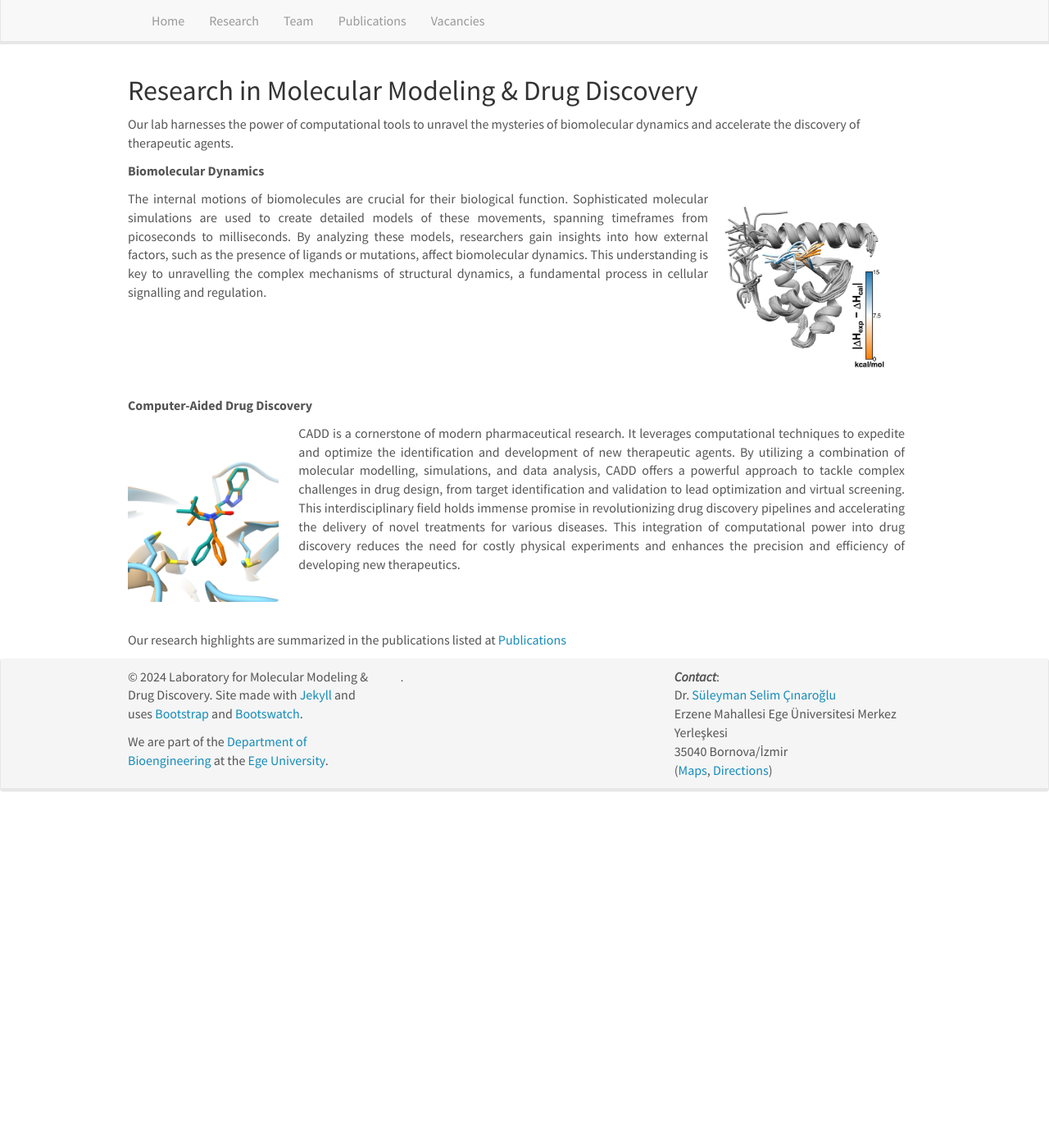
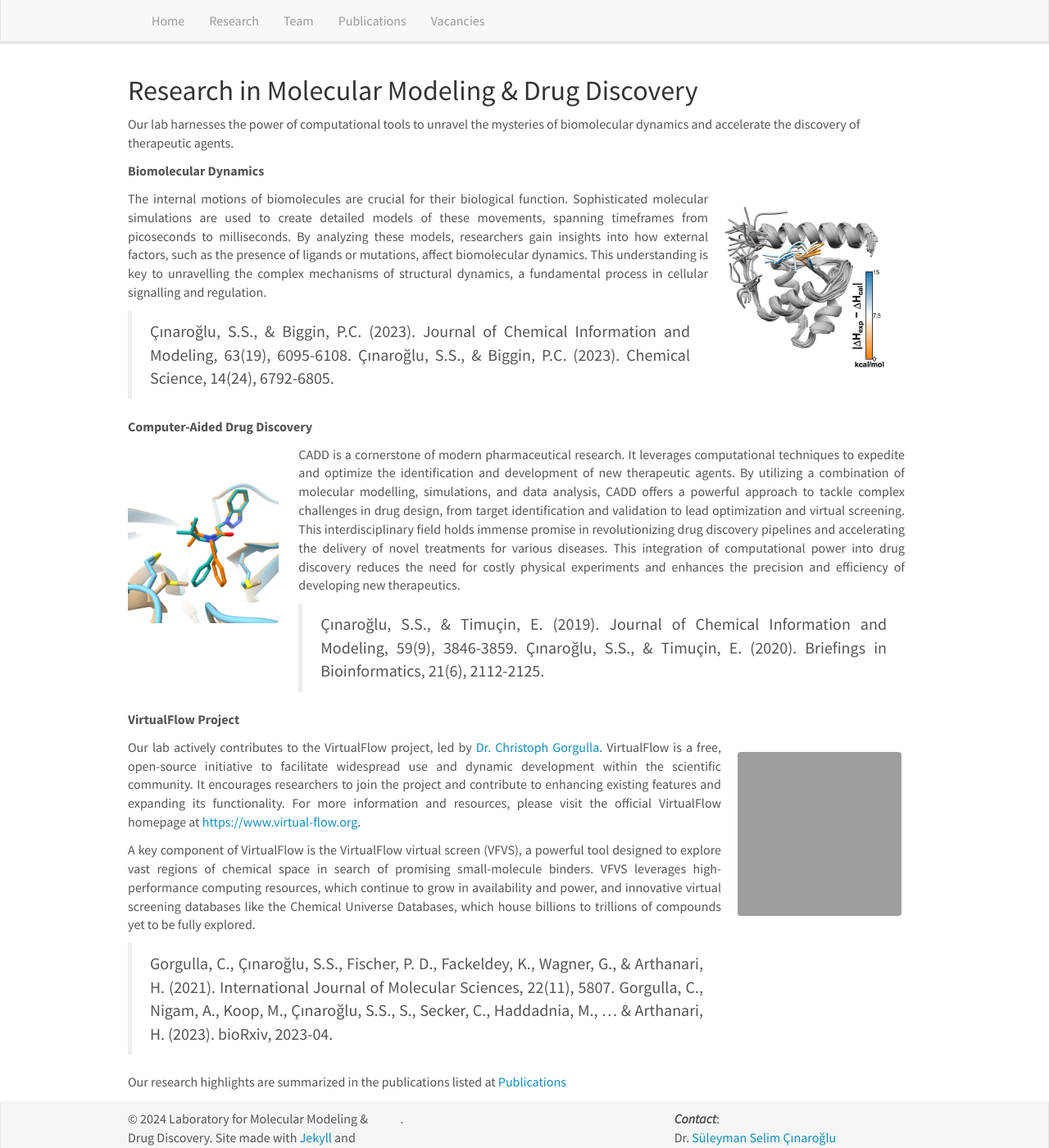
Before and after one commit to CinarogluLab/cinaroglulab.github.io, a Jekyll site: the page built from _pages/research.md, in a window 1280 px wide and 1400 px high. Shown: the whole window at 82% size. Built offline with Jekyll 4.4.1, drawn with Linux system fonts in a browser that asks for light colours; nearby versions of some CDN libraries; grey boxes are pictures that could not be loaded.

Commit message:
Update research.md

```diff
--- a/_pages/research.md
+++ b/_pages/research.md
@@ -17,6 +17,8 @@ Our lab harnesses the power of computational tools to unravel the mysteries of b
 
 The internal motions of biomolecules are crucial for their biological function. Sophisticated molecular simulations are used to create detailed models of these movements, spanning timeframes from picoseconds to milliseconds. By analyzing these models, researchers gain insights into how external factors, such as the presence of ligands or mutations, affect biomolecular dynamics. This understanding is key to unravelling the complex mechanisms of structural dynamics, a fundamental process in cellular signalling and regulation.
 
+>Çınaroğlu, S.S., & Biggin, P.C. (2023). Journal of Chemical Information and Modeling, 63(19), 6095-6108.
+>Çınaroğlu, S.S., & Biggin, P.C. (2023). Chemical Science, 14(24), 6792-6805.
 </div>
 
 <div style="flex: 0 0 auto;">
@@ -37,7 +39,32 @@ The internal motions of biomolecules are crucial for their biological function.
 
 CADD is a cornerstone of modern pharmaceutical research. It leverages computational techniques to expedite and optimize the identification and development of new therapeutic agents. By utilizing a combination of molecular modelling, simulations, and data analysis, CADD offers a powerful approach to tackle complex challenges in drug design, from target identification and validation to lead optimization and virtual screening. This interdisciplinary field holds immense promise in revolutionizing drug discovery pipelines and accelerating the delivery of novel treatments for various diseases. This integration of computational power into drug discovery reduces the need for costly physical experiments and enhances the precision and efficiency of developing new therapeutics.
 
+>Çınaroğlu, S.S., & Timuçin, E. (2019). Journal of Chemical Information and Modeling, 59(9), 3846-3859.
+>Çınaroğlu, S.S., & Timuçin, E. (2020). Briefings in Bioinformatics, 21(6), 2112-2125.
+
 </div>
 </div>
 
+
+**VirtualFlow Project**
+
+<div style="display: flex; flex-wrap: wrap; justify-content: space-between;">
+
+<div style="flex: 1; text-align: justify; margin-right: 20px;">
+
+Our lab actively contributes to the VirtualFlow project, led by <a href="http://christophgorgulla.info/">Dr. Christoph Gorgulla</a>. VirtualFlow is a free, open-source initiative to facilitate widespread use and dynamic development within the scientific community. It encourages researchers to join the project and contribute to enhancing existing features and expanding its functionality. For more information and resources, please visit the official VirtualFlow homepage at <https://www.virtual-flow.org>.
+
+A key component of VirtualFlow is the VirtualFlow virtual screen (VFVS), a powerful tool designed to explore vast regions of chemical space in search of promising small-molecule binders. VFVS leverages high-performance computing resources, which continue to grow in availability and power, and innovative virtual screening databases like the Chemical Universe Databases, which house billions to trillions of compounds yet to be fully explored.
+
+>Gorgulla, C., Çınaroğlu, S.S., Fischer, P. D., Fackeldey, K., Wagner, G., & Arthanari, H. (2021). International Journal of Molecular Sciences, 22(11), 5807.
+>Gorgulla, C., Nigam, A., Koop, M., Çınaroğlu, S.S., S., Secker, C., Haddadnia, M., ... & Arthanari, H. (2023). bioRxiv, 2023-04.
+
+</div>
+
+<div style="flex: 0 0 auto;">
+<img src="https://avatars.githubusercontent.com/u/41548685?s=200&v=4" alt="VirtualFlow Project" style="height: 200px;">
+</div>
+
+</div>
+
 Our research highlights are summarized in the publications listed at <a href="{{ site.url }}{{ site.baseurl }}/publications">Publications</a>
```
